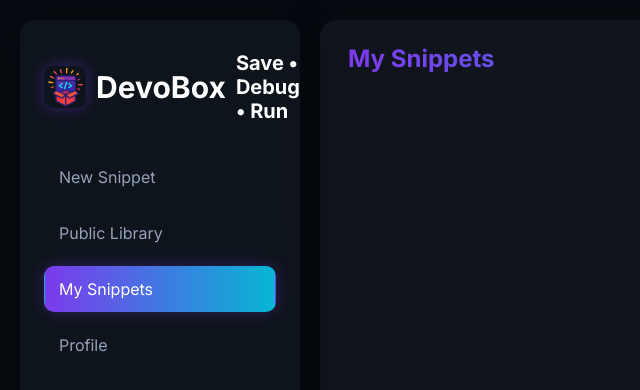
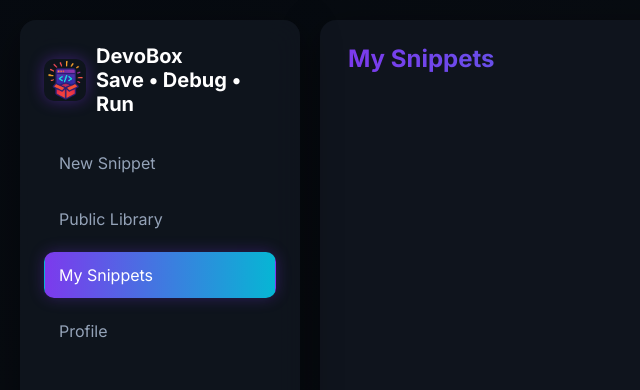
Before and after one commit to ItzWildaYT/DevBox, a website: page my-snippets.html in a window 1280 px wide. Shown: the whole page, without its empty margins (0-640 px from the left). Drawn offline with Linux system fonts and the light colour scheme.

Commit message:
Update my-snippets.html

```diff
--- a/my-snippets.html
+++ b/my-snippets.html
@@ -10,13 +10,14 @@
 </head>
 <body>
   <div class="app">
-    <!-- SIDEBAR -->
     <aside class="sidebar">
-      <div class="logo">
-        <img src="/assets/logo-placeholder.png" alt="DevoBox Logo" class="logo-icon">
-        <h1>DevoBox</h1>
-        <div class="muted">Save • Debug • Run</div>
-      </div>
+<div class="logo">
+  <img src="/assets/logo-placeholder.png" alt="DevoBox Logo" class="logo-icon">
+  <div class="logo-text">
+    <span class="logo-title">DevoBox</span>
+    <div class="muted">Save • Debug • Run</div>
+  </div>
+</div>
 
       <nav class="nav">
         <a href="/">New Snippet</a>
```
